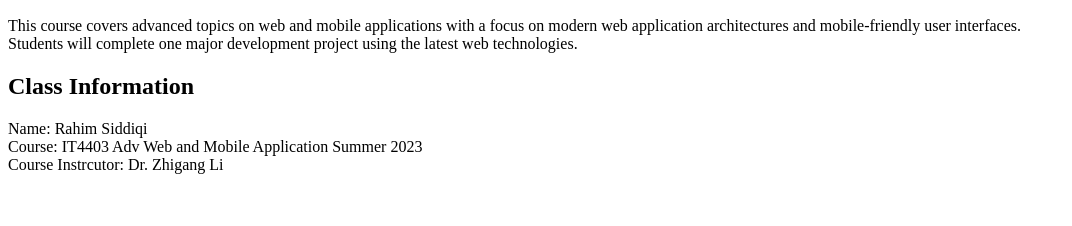
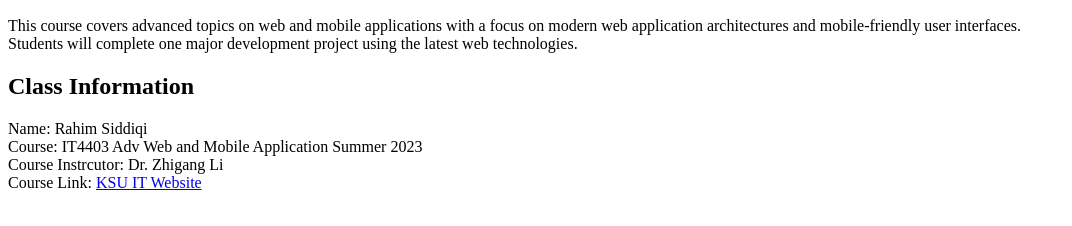
Before and after one commit to RahimSiddiqi1/assignment1.github.io, a plain HTML site: page index.html in a window 1280 px wide. Shown: the part 224-450 px from the top of the page, without its empty margins (0-1072 px from the left). Drawn offline with Linux system fonts and the light colour scheme.

Commit message:
KSU IT Website link added

```diff
--- a/index.html
+++ b/index.html
@@ -26,7 +26,8 @@
             <p>
                 Name: Rahim Siddiqi<br>
                 Course: IT4403 Adv Web and Mobile Application Summer 2023<br>
-                Course Instrcutor: Dr. Zhigang Li
+                Course Instrcutor: Dr. Zhigang Li <br>
+                Course Link: <a href="https://ccse.kennesaw.edu/it/">KSU IT Website</a>
             </p>
     </body>
 </html>
```
